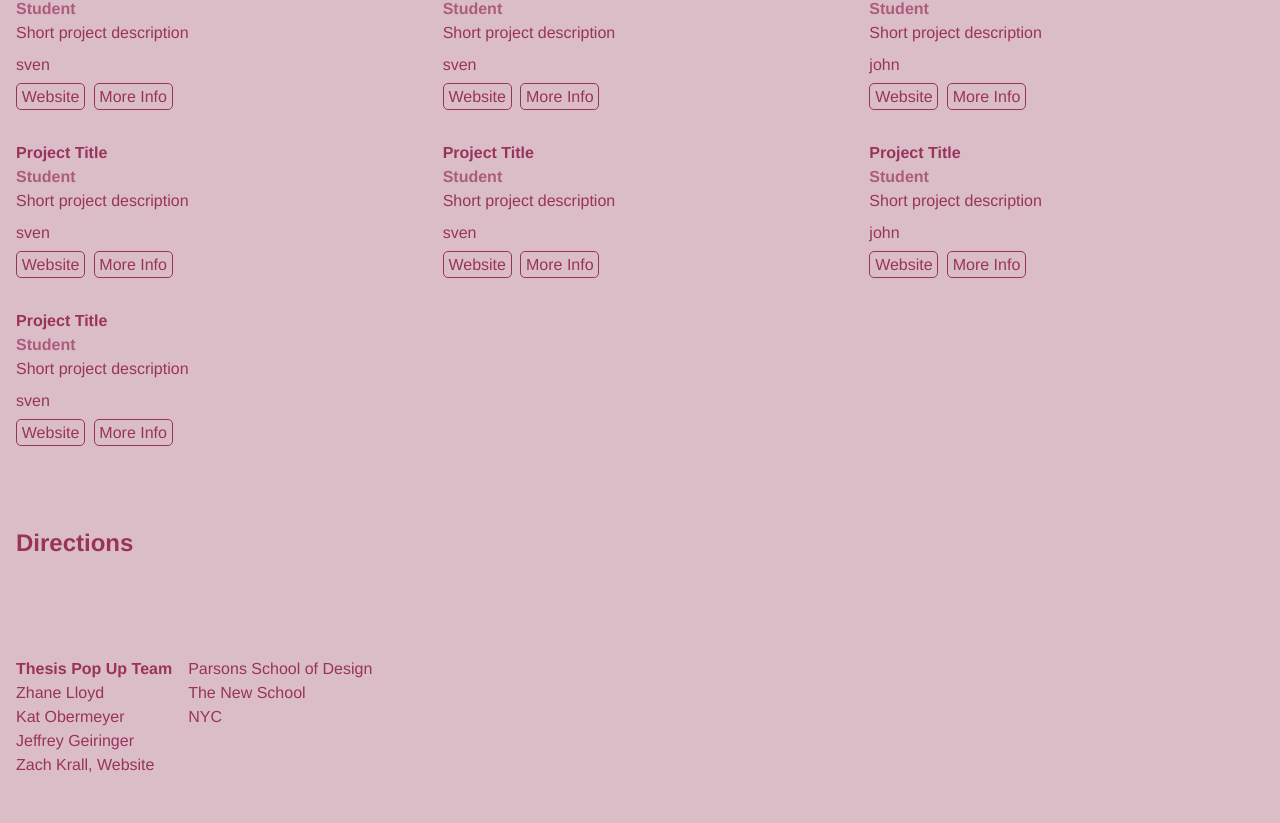
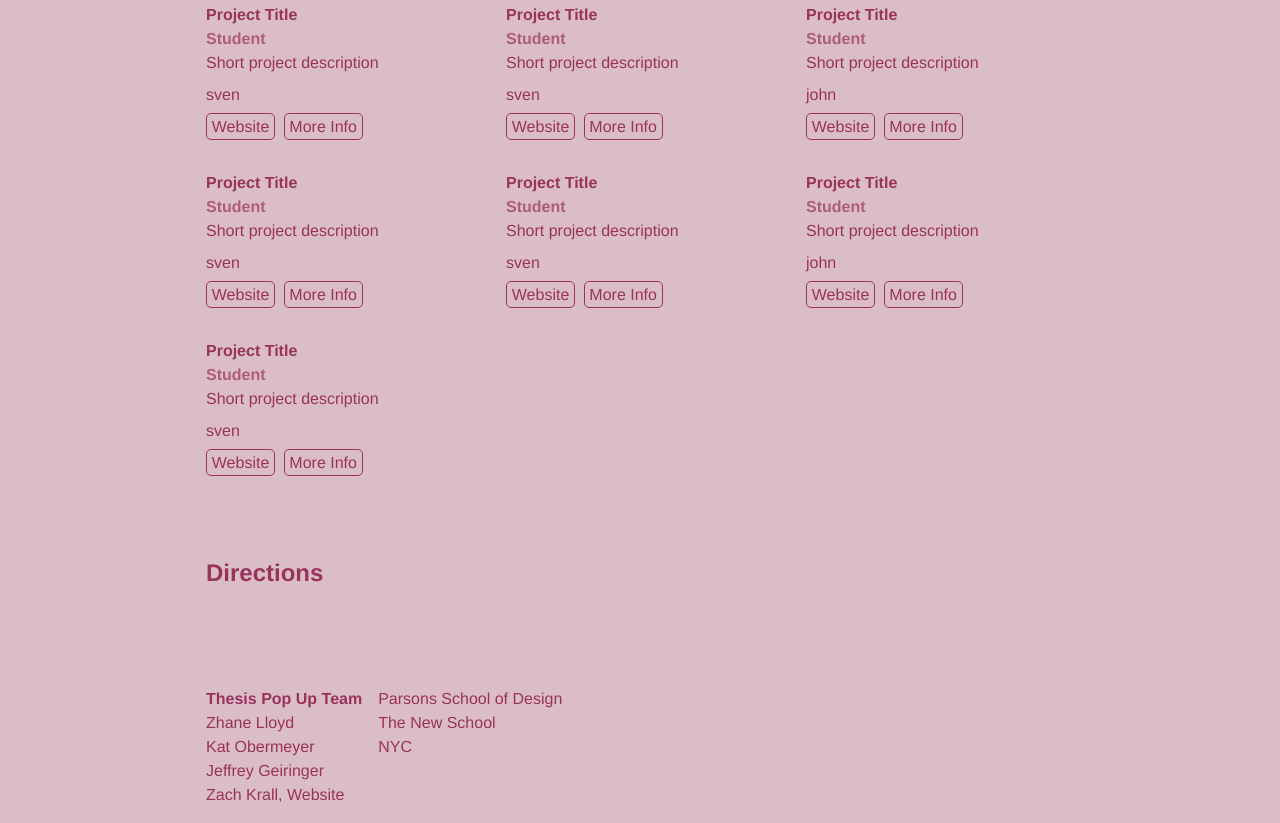
Before and after one commit to zachkrall/mfadt-thesis-popup-2019, a Vue app: page / in a window 1280 px wide. Shown: the part 1113-1936 px from the top of the page. Before the commit the page ends 1906 px from the top, so only its background shows below. Built offline with nearby package versions, Linux system fonts and the light colour scheme.

Commit message:
page max-width and fix header flow

```diff
--- a/src/global.css
+++ b/src/global.css
@@ -20,7 +20,8 @@ body {
 
 section{
   padding:var(--padding);
-  margin-bottom: calc( var(--padding) * 3);
+  margin: 0 auto calc( var(--padding) * 3) auto;
+  max-width:900px;
 }
 
 section h1{
--- a/src/sections/Header.vue
+++ b/src/sections/Header.vue
@@ -88,6 +88,11 @@ header h2{
   align-items: center;
   justify-content: space-between;
 }
+@media screen and (max-width: 500px){
+  #bottom_text{
+    display:block;
+  }
+}
 #bottom_text > * {
   font-size:inherit;
 }
--- a/src/ui/Footer.vue
+++ b/src/ui/Footer.vue
@@ -24,6 +24,8 @@ export default {
 <style scoped>
 footer{
   padding: var(--padding);
+  max-width:900px;
+  margin:0 auto;
 }
 footer > div{
   display:inline-block;
```
